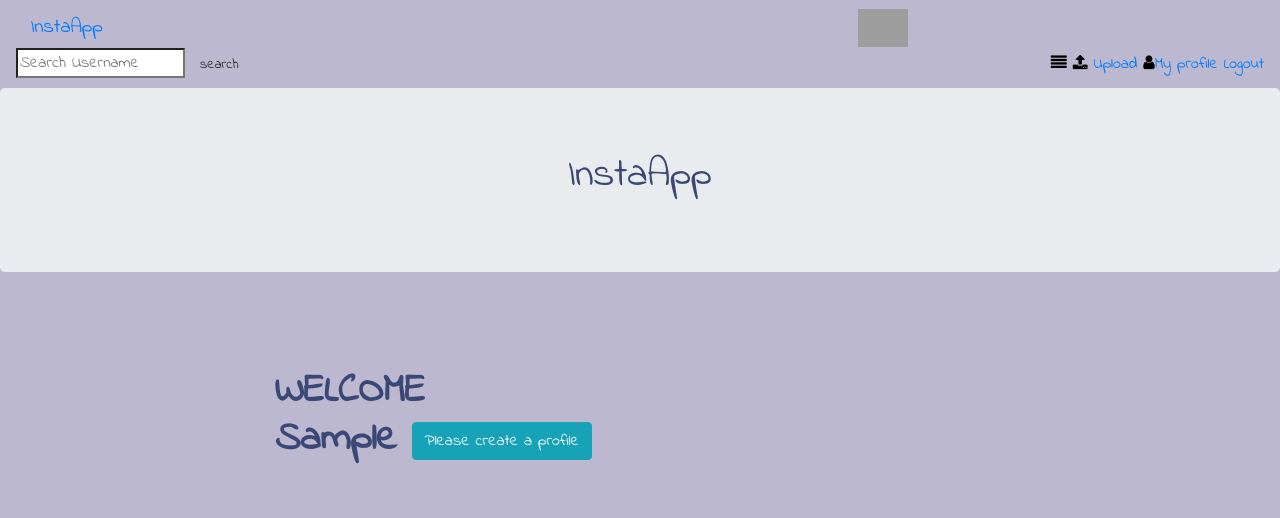
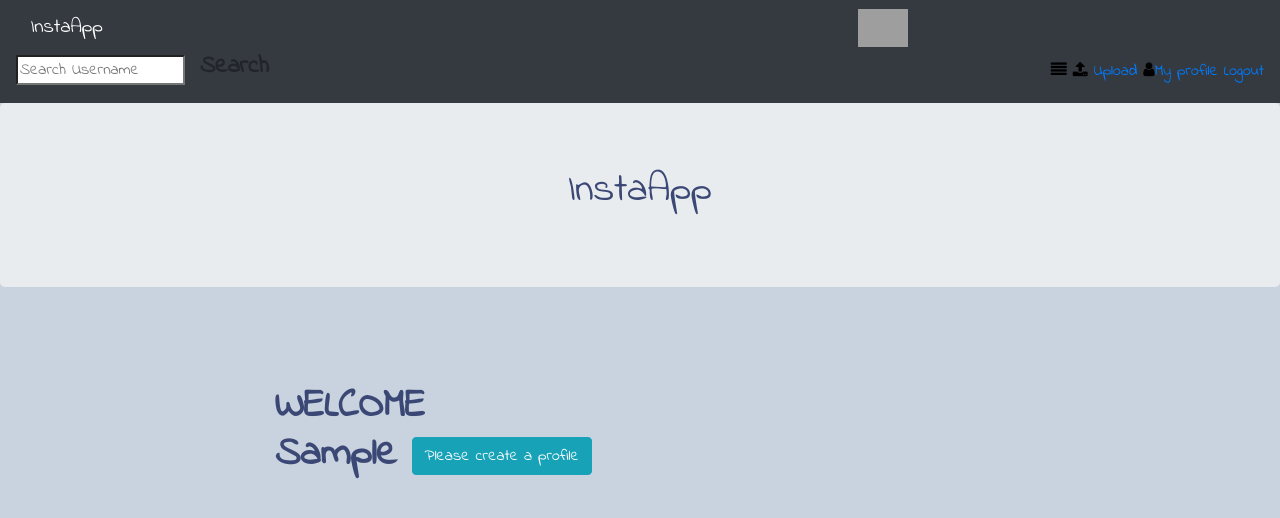
Before and after one commit to martinmandina/InstagramApp, a Django app: page / in a window 1280 px wide. Shown: the top 518 px of the page. Run offline with Django 3.2, Linux system fonts and the light colour scheme; the visitor is signed in with stand-in values (Sample User, id 1); data that the repository does not hold is empty; some libraries are stand-ins or nearby versions; grey boxes are pictures that could not be loaded.

Commit message:
edit navbar

```diff
--- a/instaapp/templates/base.html
+++ b/instaapp/templates/base.html
@@ -27,7 +27,7 @@
     <style>
         @import url(//fonts.googleapis.com/css?family=indie+flower);
         body {
-          background-color: rgb(188, 184, 207);
+          background-color: rgb(201, 210, 223);
           font-family: 'indie flower', sans-serif;
           padding-left:0;
         }
--- a/instaapp/templates/navbar.html
+++ b/instaapp/templates/navbar.html
@@ -1,15 +1,23 @@
 {% load bootstrap4 %}
 {% load static %}
 <link rel="stylesheet" href="https://maxcdn.bootstrapcdn.com/font-awesome/4.7.0/css/font-awesome.min.css">
+<link rel="stylesheet" href="{% static 'css/nav.css' %}">
 
 <html lang="en">
 <head>
   <meta charset="utf-8">
   <meta name="viewport" content="width=device-width, initial-scale=1">
+  <style>
+    @import url(//fonts.googleapis.com/css?family=indie+flower);
+    body {
+        font-family: 'indie flower', sans-serif;
+         }
+
+    </style>
 </head>
 <body>
 
-    <nav class="navbar navbar-inverse">
+<nav class="navbar navbar-dark bg-dark">
   <div class="container-fluid">
     <div class="navbar-header">
       <a class="navbar-brand" href="{% url 'home' %}">InstaApp</a>
@@ -21,7 +29,7 @@
      </div>
      <form class="search-section" role="search" action="{% url 'search' %}">
         <input class="input-search" type="search" name="username" placeholder="Search Username"/>
-        <a class="btn btn-default btn-sm" href="{% url 'search' %}" ></i> search</a>
+        <a class="btn btn-default btn-sm" href="{% url 'search' %}" ></i><h4><Strong>Search</Strong></h4></a>
       </form>
         <section class="icons-section" >
         <a href="/"><i style="color:black;" class="fa fa-align-justify "></i></a>
```
Also changed, not shown: static/css/base.css (deleted), static/css/nav.css (added).
